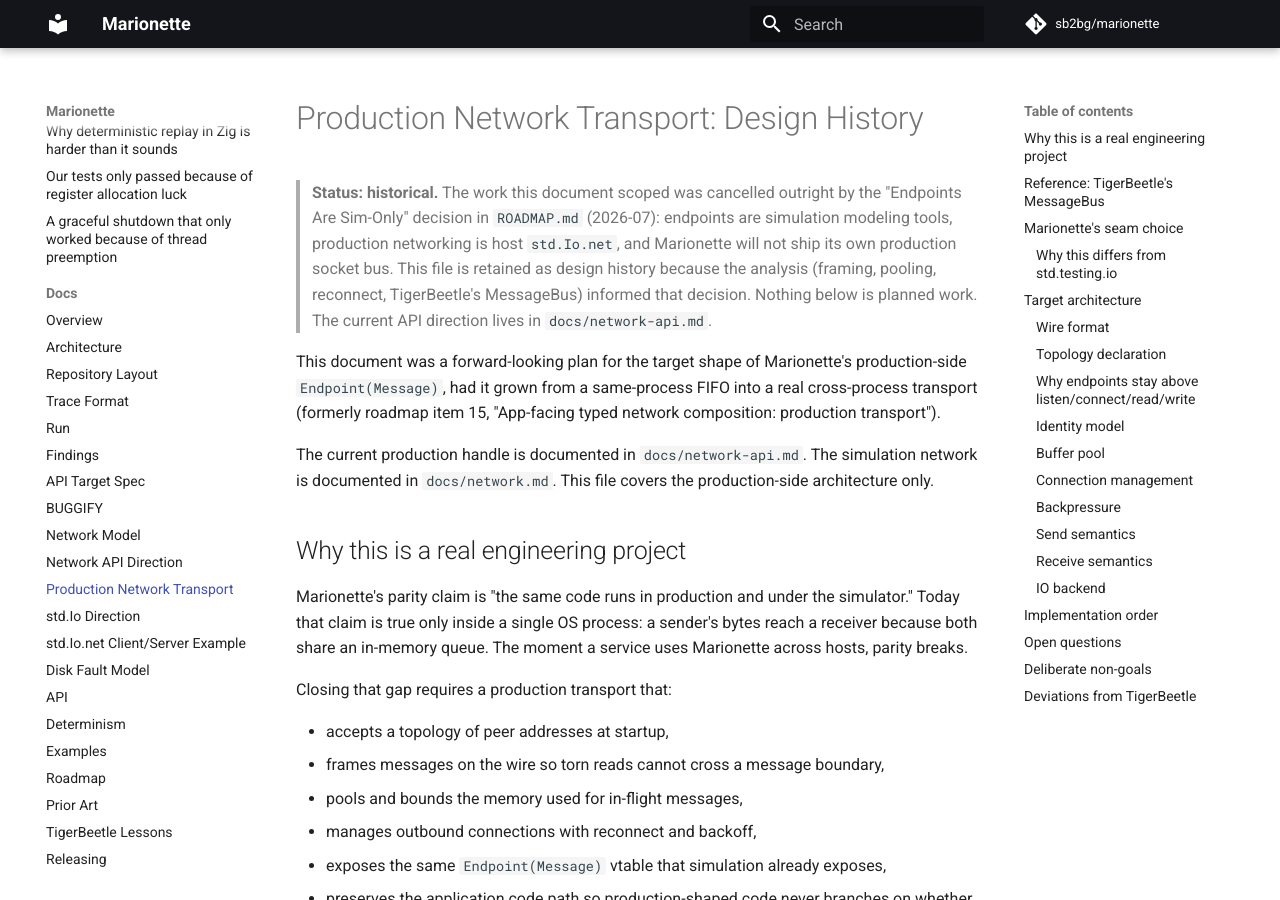
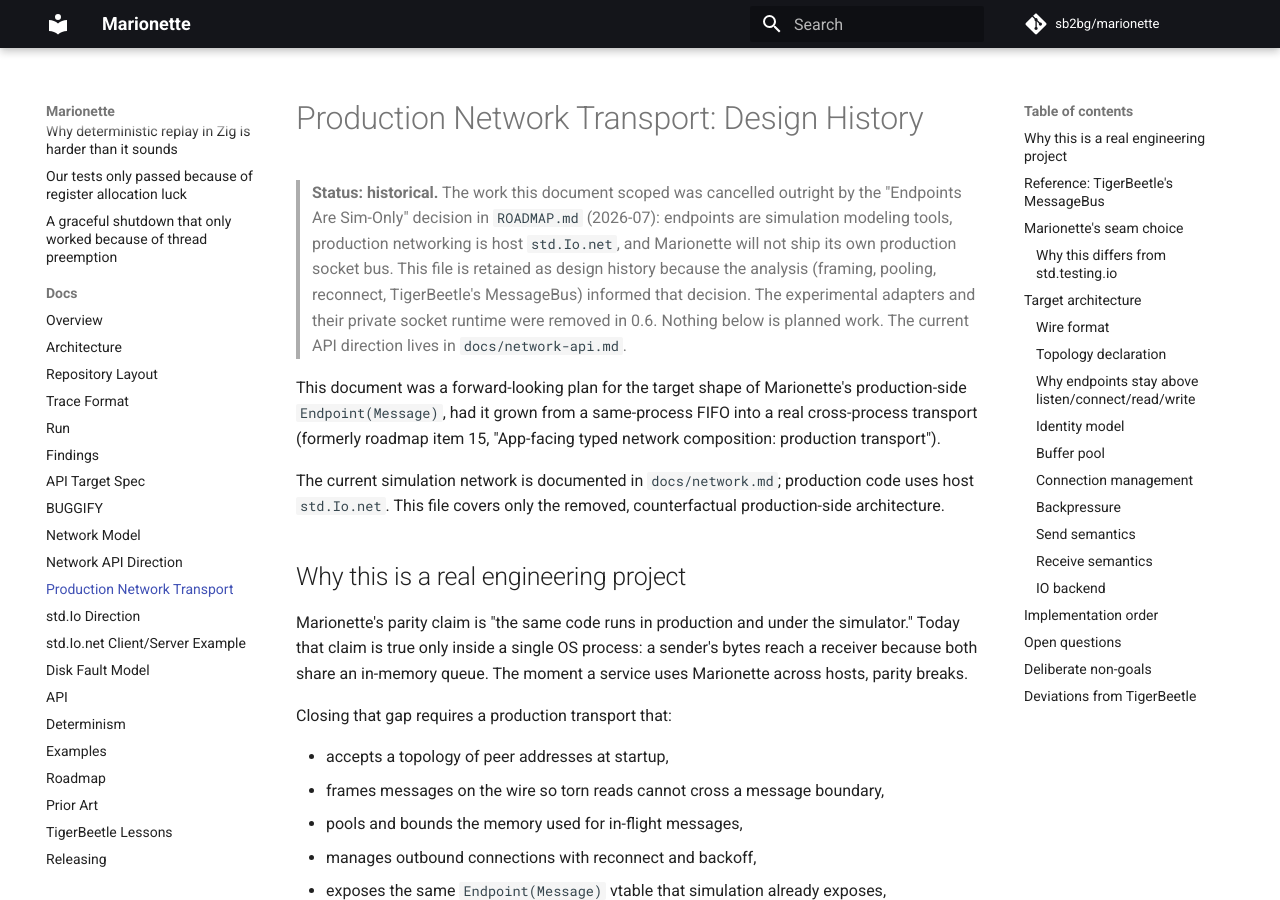
Before and after one commit to sb2bg/marionette, an MkDocs documentation site: the page built from docs/network-production.md, in a window 1280 px wide and 900 px high. Built offline with MkDocs 1.6.1 and Material for MkDocs 9.7.7, drawn with Linux system fonts in a browser that asks for light colours; comment, search, counter and statistics services are not loaded; some of the changed text lies outside the part shown.

Commit message:
Remove cancelled production endpoint bus

````diff
--- a/docs/network-production.md
+++ b/docs/network-production.md
@@ -6,17 +6,18 @@
 > is host `std.Io.net`, and Marionette will not ship its own production
 > socket bus. This file is retained as design history because the analysis
 > (framing, pooling, reconnect, TigerBeetle's MessageBus) informed that
-> decision. Nothing below is planned work. The current API direction lives
-> in `docs/network-api.md`.
+> decision. The experimental adapters and their private socket runtime were
+> removed in 0.6. Nothing below is planned work. The current API direction
+> lives in `docs/network-api.md`.
 
 This document was a forward-looking plan for the target shape of
 Marionette's production-side `Endpoint(Message)`, had it grown from a
 same-process FIFO into a real cross-process transport (formerly roadmap
 item 15, "App-facing typed network composition: production transport").
 
-The current production handle is documented in `docs/network-api.md`. The
-simulation network is documented in `docs/network.md`. This file covers the
-production-side architecture only.
+The current simulation network is documented in `docs/network.md`; production
+code uses host `std.Io.net`. This file covers only the removed, counterfactual
+production-side architecture.
 
 ## Why this is a real engineering project
 
@@ -184,10 +185,8 @@ const endpoint = try production.endpoint(Message, .{
 ```
 
 Simulation does not need this; `World.simulate(.{ .network = .{ .nodes = N }
-})` declares topology implicitly. Today `Production.endpoint(Message, opts)`
-accepts this topology shape and still returns a same-process FIFO endpoint.
-`Production.byteEndpoint(opts)` uses the socket-backed runtime when `.listen`
-is configured.
+})` declares topology implicitly. The experimental production adapters once
+accepted a peer-table shape here; those adapters no longer exist.
 
 This will be a deliberate divergence between production and simulation setup:
 production declares peer addresses and listener state, while simulation
````
Also changed, not shown: docs/api-target.md (+2 -8 lines), docs/network-api.md (+4 -11 lines), docs/repository-layout.md (+5 -4 lines), 10 other files.
